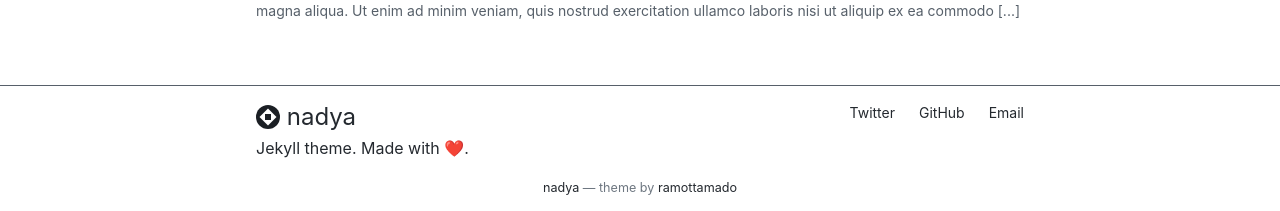
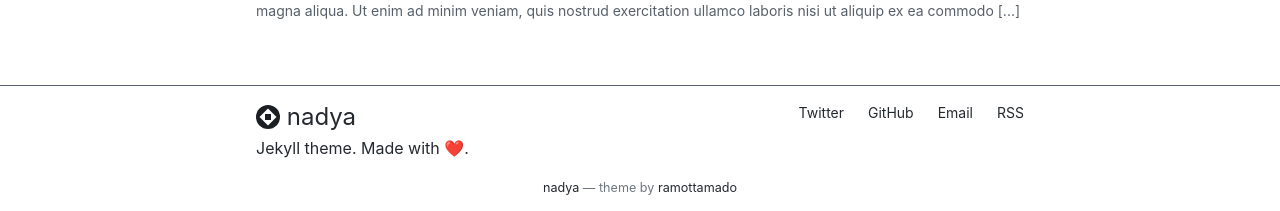
Before and after one commit to ramottamado/nadya, a Jekyll site: the page built from index.md, in a window 1280 px wide. Shown: the part 696-907 px from the top of the page. Built offline with Jekyll 4.4.1, drawn with Linux system fonts in a browser that asks for light colours.

Commit message:
Add RSS in footer

```diff
--- a/_includes/footer.html
+++ b/_includes/footer.html
@@ -13,6 +13,11 @@
           <span class="footer-description">{{ site.description }}</span>
         </div>
         <ul class="social-list-horiz footer-col footer-col-50">
+          <li>
+            <a class="nontext footer-link" href="{{ site.feed.path | default: '/feed.xml' }}">
+              <span>RSS</span>
+            </a>
+          </li>
           {%- if site.github.username or site.email or site.linkedin.username %}
           {%- if site.email %}
           <li>
```
